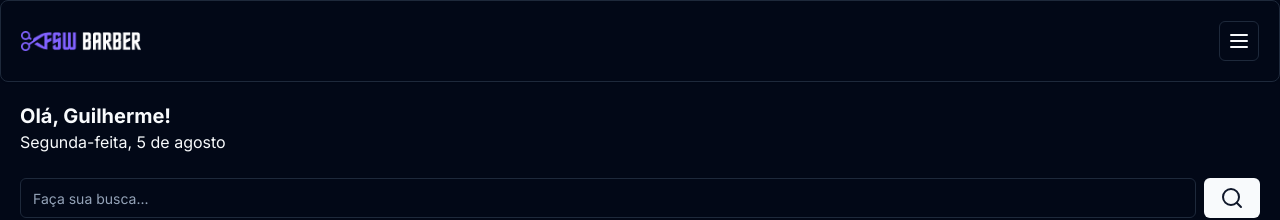
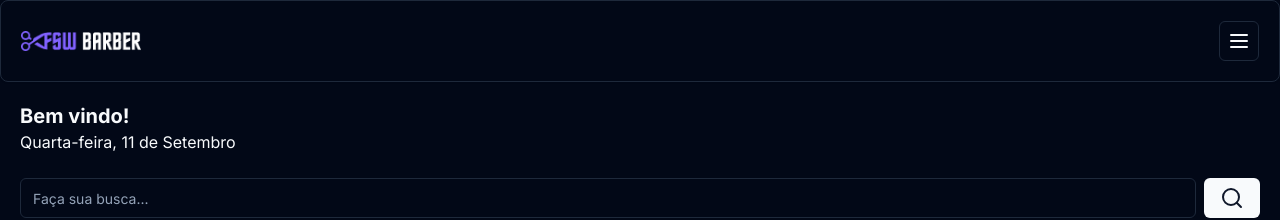
Before and after one commit to gmvandanezi/fsw-barber, a Next.js app: page / in a window 1280 px wide. Shown: the top 220 px of the page. Built offline with nearby package versions, Linux system fonts and the light colour scheme; no server answers; the database is empty.

Commit message:
feat: update welcome message

```diff
--- a/app/page.tsx
+++ b/app/page.tsx
@@ -9,6 +9,8 @@ import Search from "./_components/search"
 import Link from "next/link"
 import { getServerSession } from "next-auth"
 import { authOptions } from "./_lib/auth"
+import { ptBR } from "date-fns/locale"
+import { format } from "date-fns"
 
 const Home = async () => {
   const session = await getServerSession(authOptions)
@@ -39,12 +41,30 @@ const Home = async () => {
         },
       })
     : []
+
+  const formattedDate = format(new Date(), "EEEE, dd 'de' MMMM", {
+    locale: ptBR,
+  })
+
+  const customCapitalize = (text: string) => {
+    return text
+      .split(" ")
+      .map((word: string) =>
+        word === "de" ? word : word.charAt(0).toUpperCase() + word.slice(1),
+      )
+      .join(" ")
+  }
+
+  const capitalizedDate = customCapitalize(formattedDate)
+
   return (
     <div>
       <Header />
       <div className="p-5">
-        <h2 className="text-xl font-bold">Olá, Guilherme!</h2>
-        <p>Segunda-feita, 5 de agosto</p>
+        <h2 className="text-xl font-bold">
+          {session?.user ? `Olá, ${session?.user.name}!` : "Bem vindo!"}
+        </h2>
+        <p>{capitalizedDate}</p>
         <div className="mt-6">
           <Search />
         </div>
```
